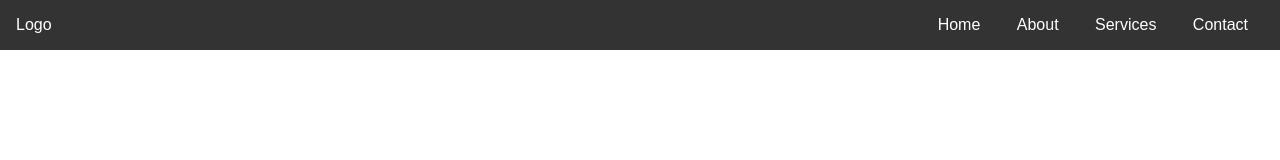
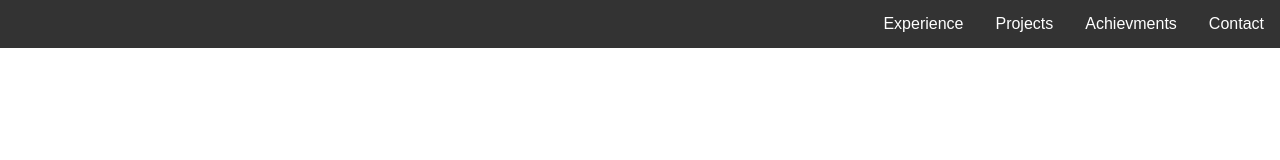
Before and after one commit to SaadAhmedGit/bscs21099, a plain HTML site: page index.html in a window 1280 px wide. Drawn offline with Linux system fonts and the light colour scheme.

Commit message:
patch: polish navbar

```diff
--- a/index.html
+++ b/index.html
@@ -3,20 +3,28 @@
     <meta charset="UTF-8">
     <meta name="viewport" content="width=device-width, initial-scale=1.0">
     <meta http-equiv="X-UA-Compatible" content="ie=edge">
-    <title>HTML 5 Boilerplate</title>
+    <title>Saad Ahmed Portfolio</title>
     <link rel="stylesheet" href="style.css">
 </head>
 
 <body>
   <nav class="navbar">
-    <div class="logo">Logo</div>
+    <div class="logo"></div>
     <div class="menu">
-      <a href="#">Home</a>
-      <a href="#">About</a>
-      <a href="#">Services</a>
-      <a href="#">Contact</a>
+      <div>
+        <a href="#Experience">Experience</a>
+      </div>
+      <div>
+        <a href="#Projects">Projects</a>
+      </div>
+      <div>
+        <a href="#Achievments">Achievments</a>
+      </div>
+      <div>
+        <a href="#Contact">Contact</a>
+      </div>
     </div>
     <button class="toggle">☰</button>
   </nav>
-  <script src="script.js"></script>
+  <script src="index.js"></script>
 </body>
--- a/style.css
+++ b/style.css
@@ -7,9 +7,30 @@ body {
   display: flex;
   justify-content: space-between;
   align-items: center;
-  padding: 1em;
+  padding: 0;
+  height: 100%;
+  min-height: 3em;
   background-color: #333;
   color: #fff;
+}
+
+.menu > div:hover {
+  background-color: rgba(255, 255, 255, 0.2);
+  border-radius: 2px;
+  height: inherit;
+}
+
+.menu > div {
+  display: flex;
+  height: 100%;
+  align-items: center;
+  flex: 1;
+}
+.menu {
+  display: flex;
+  height: 100%;
+  flex-direction: row;
+  padding: 0;
 }
 
 .menu a {
@@ -30,6 +51,7 @@ body {
 
   .menu.active {
     display: flex;
+    gap: 1em;
   }
 
   .toggle {
```
